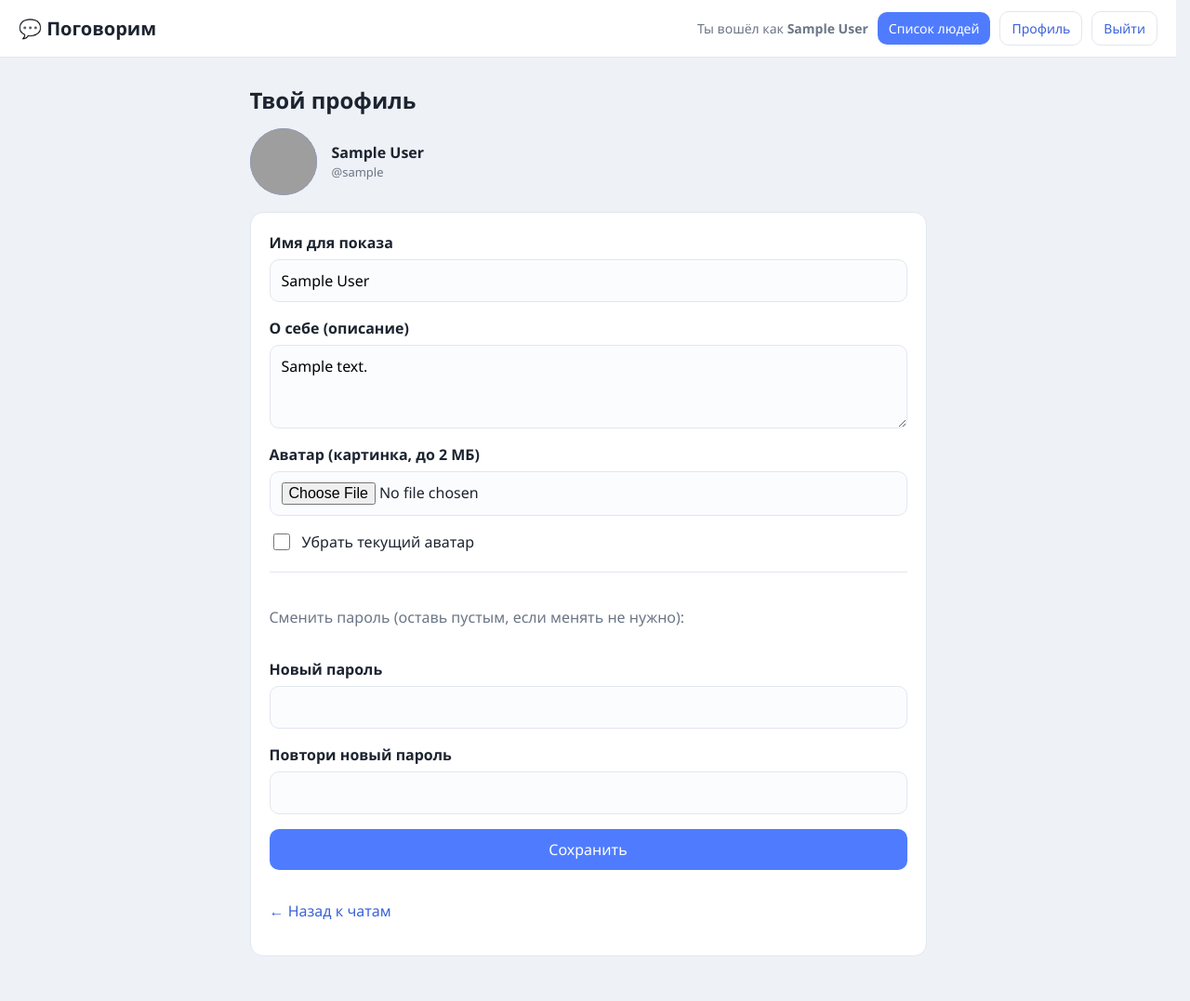
After one commit to D1aBet14ek/messenger, a Flask app: page /profile in a window 1280 px wide. The commit adds this page. Shown: the whole page at 93% size. Run offline with Flask 3, Linux system fonts and the light colour scheme; the visitor is signed in with stand-in values (Sample User, id 1); tables that the repository leaves empty hold one stand-in row (values such as "Sample post"); grey boxes are pictures that could not be loaded.

Commit message:
Add profile editing: name, bio, avatar upload, password change

```diff
--- a/app.py
+++ b/app.py
@@ -21,6 +21,7 @@ from datetime import datetime
 
 from flask import (
     Flask,
+    Response,
     flash,
     g,
     redirect,
@@ -33,6 +34,7 @@ from sqlalchemy import (
     Column,
     ForeignKey,
     Integer,
+    LargeBinary,
     MetaData,
     String,
     Table,
@@ -42,8 +44,11 @@ from sqlalchemy import (
     delete,
     func,
     insert,
+    inspect,
     or_,
     select,
+    text,
+    update,
 )
 from werkzeug.security import check_password_hash, generate_password_hash
 
@@ -97,6 +102,8 @@ def load_secret_key():
 
 app = Flask(__name__)
 app.secret_key = load_secret_key()
+# Аватар не должен быть больше 2 МБ
+app.config["MAX_CONTENT_LENGTH"] = 2 * 1024 * 1024
 
 # ---------------------------------------------------------------------------
 # 2. БАЗА ДАННЫХ
@@ -118,6 +125,9 @@ users_table = Table(
     Column("display_name", String(40), nullable=False),            # имя для показа
     Column("password_hash", Text, nullable=False),                 # отпечаток пароля
     Column("created_at", String(30), nullable=False),
+    Column("bio", Text),                                           # описание (о себе)
+    Column("avatar", LargeBinary),                                 # картинка-аватар
+    Column("avatar_mime", String(50)),                             # вид картинки (png/jpeg)
 )
 
 # Таблица «Сообщения»
@@ -163,6 +173,32 @@ group_messages_table = Table(
 )
 
 
+def ensure_columns():
+    """
+    Простая «миграция». Если база создана раньше и в таблице users нет новых
+    столбцов (bio, avatar, avatar_mime) — добавляем их на месте.
+    Работает и с SQLite, и с PostgreSQL.
+    """
+    insp = inspect(engine)
+    if not insp.has_table("users"):
+        return
+    existing = {col["name"] for col in insp.get_columns("users")}
+    # В разных базах данных свой тип для «двоичных данных»
+    blob_type = "BYTEA" if engine.dialect.name == "postgresql" else "BLOB"
+    needed = {
+        "bio": "TEXT",
+        "avatar": blob_type,
+        "avatar_mime": "VARCHAR(50)",
+    }
+    missing = {name: ddl for name, ddl in needed.items() if name not in existing}
+    if not missing:
+        return
+    with engine.begin() as conn:
+        for name, ddl in missing.items():
+            conn.execute(text("ALTER TABLE users ADD COLUMN {} {}".format(name, ddl)))
+            print("Создан новый столбец users.{}".format(name), flush=True)
+
+
 def init_db():
     """Создаём таблицы, если их ещё нет. Можно вызывать сколько угодно раз."""
     # Полезные строки для проверки в Dokploy → Logs.
@@ -185,6 +221,7 @@ def init_db():
         )
 
     metadata.create_all(engine)
+    ensure_columns()
 
 
 def get_conn():
@@ -228,6 +265,20 @@ def format_time(iso_string):
         return ""
 
 
+def user_cols():
+    """
+    Столбцы «профиля» пользователя. Картинку-аватар целиком НЕ тянем,
+    только признак has_avatar (есть он или нет) — так быстрее.
+    """
+    return [
+        users_table.c.id,
+        users_table.c.username,
+        users_table.c.display_name,
+        users_table.c.bio,
+        users_table.c.avatar.is_not(None).label("has_avatar"),
+    ]
+
+
 def current_user():
     """Возвращает данные вошедшего человека или None, если никто не вошёл."""
     uid = session.get("user_id")
@@ -235,7 +286,7 @@ def current_user():
         return None
     conn = get_conn()
     return conn.execute(
-        select(users_table).where(users_table.c.id == uid)
+        select(*user_cols()).where(users_table.c.id == uid)
     ).mappings().first()
 
 
@@ -349,10 +400,99 @@ def logout():
     return redirect(url_for("login"))
 
 
+@app.route("/profile", methods=["GET", "POST"])
+def profile():
+    """Редактирование своего профиля: имя, описание, аватар, пароль."""
+    r = not_logged_in_redirect()
+    if r:
+        return r
+
+    me = current_user()
+    conn = get_conn()
+    user = conn.execute(
+        select(users_table).where(users_table.c.id == me["id"])
+    ).mappings().first()
+
+    if request.method == "POST":
+        display_name = request.form.get("display_name", "").strip()
+        bio = request.form.get("bio", "").strip()
+        password = request.form.get("password", "")
+        password2 = request.form.get("password2", "")
+        avatar_file = request.files.get("avatar")
+        remove_avatar = request.form.get("remove_avatar")
+
+        error = None
+        if not (1 <= len(display_name) <= 40):
+            error = "Имя для показа: от 1 до 40 символов."
+        elif len(bio) > 300:
+            error = "Описание: не больше 300 символов."
+        elif password and len(password) < 6:
+            error = "Пароль: минимум 6 символов."
+        elif password != password2:
+            error = "Пароли не совпадают."
+
+        new_avatar = None
+        new_mime = None
+        if error is None and avatar_file and avatar_file.filename:
+            mime = avatar_file.mimetype or ""
+            data = avatar_file.read()
+            if not mime.startswith("image/"):
+                error = "Аватар должен быть картинкой (png, jpg, gif и т.п.)."
+            elif len(data) > 2 * 1024 * 1024:
+                error = "Картинка слишком большая (максимум 2 МБ)."
+            else:
+                new_avatar = data
+                new_mime = mime
+
+        if error is None:
+            values = {"display_name": display_name, "bio": bio}
+            if password:
+                values["password_hash"] = generate_password_hash(password)
+            if new_avatar is not None:
+                values["avatar"] = new_avatar
+                values["avatar_mime"] = new_mime
+            elif remove_avatar:
+                values["avatar"] = None
+                values["avatar_mime"] = None
+            conn.execute(
+                update(users_table).where(users_table.c.id == me["id"]).values(**values)
+            )
+            conn.commit()
+            flash("Профиль сохранён. 👍")
+            return redirect(url_for("profile"))
+
+        flash(error)
+
+    user = conn.execute(
+        select(users_table).where(users_table.c.id == me["id"])
+    ).mappings().first()
+    return render_template("profile.html", user=user)
+
+
+@app.route("/avatar/<int:user_id>")
+def avatar(user_id):
+    """Отдаёт картинку-аватар человека (или пустой ответ, если картинки нет)."""
+    conn = get_conn()
+    row = conn.execute(
+        select(users_table.c.avatar, users_table.c.avatar_mime)
+        .where(users_table.c.id == user_id)
+    ).mappings().first()
+    if row is None or row["avatar"] is None:
+        return ("", 404)
+    return Response(bytes(row["avatar"]), mimetype=row["avatar_mime"] or "image/png")
+
+
+@app.errorhandler(413)
+def avatar_too_large(error):
+    """Если картинка больше 2 МБ — покажем понятное сообщение."""
+    flash("Картинка слишком большая (максимум 2 МБ).")
+    return redirect(url_for("profile"))
+
+
 def load_chat_lists(conn, me_id):
     """Возвращает два списка для страницы чатов: (люди, мои группы)."""
     others = conn.execute(
-        select(users_table.c.id, users_table.c.username, users_table.c.display_name)
+        select(*user_cols())
         .where(users_table.c.id != me_id)
         .order_by(func.lower(users_table.c.display_name))
     ).mappings().all()
@@ -405,7 +545,7 @@ def chat(other_id):
     me = current_user()
     conn = get_conn()
     other = conn.execute(
-        select(users_table.c.id, users_table.c.username, users_table.c.display_name)
+        select(*user_cols())
         .where(users_table.c.id == other_id)
     ).mappings().first()
 
@@ -498,7 +638,7 @@ def messages(other_id):
     me = current_user()
     conn = get_conn()
     other = conn.execute(
-        select(users_table.c.id, users_table.c.username, users_table.c.display_name)
+        select(*user_cols())
         .where(users_table.c.id == other_id)
     ).mappings().first()
     if other is None or other["id"] == me["id"]:
@@ -566,7 +706,7 @@ def new_group():
     me = current_user()
     conn = get_conn()
     others = conn.execute(
-        select(users_table.c.id, users_table.c.username, users_table.c.display_name)
+        select(*user_cols())
         .where(users_table.c.id != me["id"])
         .order_by(func.lower(users_table.c.display_name))
     ).mappings().all()
@@ -665,6 +805,8 @@ def group_chat(group_id):
             group_members_table.c.role,
             users_table.c.display_name,
             users_table.c.username,
+            users_table.c.bio,
+            users_table.c.avatar.is_not(None).label("has_avatar"),
         )
         .select_from(
             group_members_table.join(
@@ -678,7 +820,7 @@ def group_chat(group_id):
     # Люди, которых ещё нет в группе (чтобы админ мог добавить)
     member_ids = {m["user_id"] for m in members}
     everybody = conn.execute(
-        select(users_table.c.id, users_table.c.username, users_table.c.display_name)
+        select(*user_cols())
         .where(users_table.c.id != me["id"])
         .order_by(func.lower(users_table.c.display_name))
     ).mappings().all()
--- a/static/style.css
+++ b/static/style.css
@@ -97,6 +97,18 @@ input {
   font-weight: 400;
 }
 input:focus { outline: 2px solid var(--brand); border-color: transparent; }
+textarea {
+  font-family: inherit;
+  font-size: 16px;
+  padding: 11px 12px;
+  border: 1px solid var(--line);
+  border-radius: 10px;
+  background: #fbfcfe;
+  font-weight: 400;
+  resize: vertical;
+}
+textarea:focus { outline: 2px solid var(--brand); border-color: transparent; }
+hr { border: 0; border-top: 1px solid var(--line); margin: 4px 0; }
 .hint { font-weight: 400; color: var(--muted); font-size: 13px; }
 
 /* Сообщение о результате (флеш) */
@@ -236,6 +248,9 @@ input:focus { outline: 2px solid var(--brand); border-color: transparent; }
 /* Аватары: для групп и уменьшенные */
 .avatar.group { background: var(--muted); font-size: 18px; }
 .avatar.small { width: 30px; height: 30px; flex: 0 0 30px; font-size: 14px; }
+.avatar.img { object-fit: cover; object-position: center; padding: 0; }
+.avatar.big { width: 72px; height: 72px; flex: 0 0 72px; font-size: 30px; }
+.profile-head { display: flex; align-items: center; gap: 16px; margin-bottom: 18px; }
 
 /* Список галочек (выбор людей) */
 .checklist { list-style: none; margin: 8px 0 4px; padding: 0; display: flex; flex-direction: column; gap: 6px; }
--- a/templates/base.html
+++ b/templates/base.html
@@ -14,6 +14,7 @@
       <nav class="nav">
         <span class="who">Ты вошёл как <b>{{ current_user['display_name'] }}</b></span>
         <a class="btn small" href="{{ url_for('users') }}">Список людей</a>
+        <a class="btn small ghost" href="{{ url_for('profile') }}">Профиль</a>
         <a class="btn small ghost" href="{{ url_for('logout') }}">Выйти</a>
       </nav>
     {% endif %}
--- /dev/null
+++ b/templates/profile.html
@@ -0,0 +1,53 @@
+{% extends "base.html" %}
+{% block title %}Профиль — Поговорим{% endblock %}
+
+{% block content %}
+<h1>Твой профиль</h1>
+
+<div class="profile-head">
+  {% if user['avatar'] %}
+    <img class="avatar img big" src="{{ url_for('avatar', user_id=user['id']) }}" alt="">
+  {% else %}
+    <span class="avatar big">{{ user['display_name'][0]|upper }}</span>
+  {% endif %}
+  <div>
+    <div class="pname">{{ user['display_name'] }}</div>
+    <div class="plogin">@{{ user['username'] }}</div>
+  </div>
+</div>
+
+<form method="post" enctype="multipart/form-data" class="card">
+  <label>Имя для показа
+    <input name="display_name" required maxlength="40" value="{{ user['display_name'] }}">
+  </label>
+
+  <label>О себе (описание)
+    <textarea name="bio" maxlength="300" rows="3"
+              placeholder="Пара слов о себе">{{ user['bio'] or '' }}</textarea>
+  </label>
+
+  <label>Аватар (картинка, до 2 МБ)
+    <input type="file" name="avatar" accept="image/*">
+  </label>
+
+  {% if user['avatar'] %}
+    <label class="checkline">
+      <input type="checkbox" name="remove_avatar" value="1">
+      <span>Убрать текущий аватар</span>
+    </label>
+  {% endif %}
+
+  <hr>
+
+  <p class="muted">Сменить пароль (оставь пустым, если менять не нужно):</p>
+  <label>Новый пароль
+    <input name="password" type="password" autocomplete="new-password">
+  </label>
+  <label>Повтори новый пароль
+    <input name="password2" type="password" autocomplete="new-password">
+  </label>
+
+  <button class="btn" type="submit">Сохранить</button>
+  <p class="muted"><a href="{{ url_for('users') }}">← Назад к чатам</a></p>
+</form>
+{% endblock %}
```
Also changed, not shown: templates/chats_list.html (+6 -2 lines), templates/group_chat.html (+6 -2 lines), README.md.
